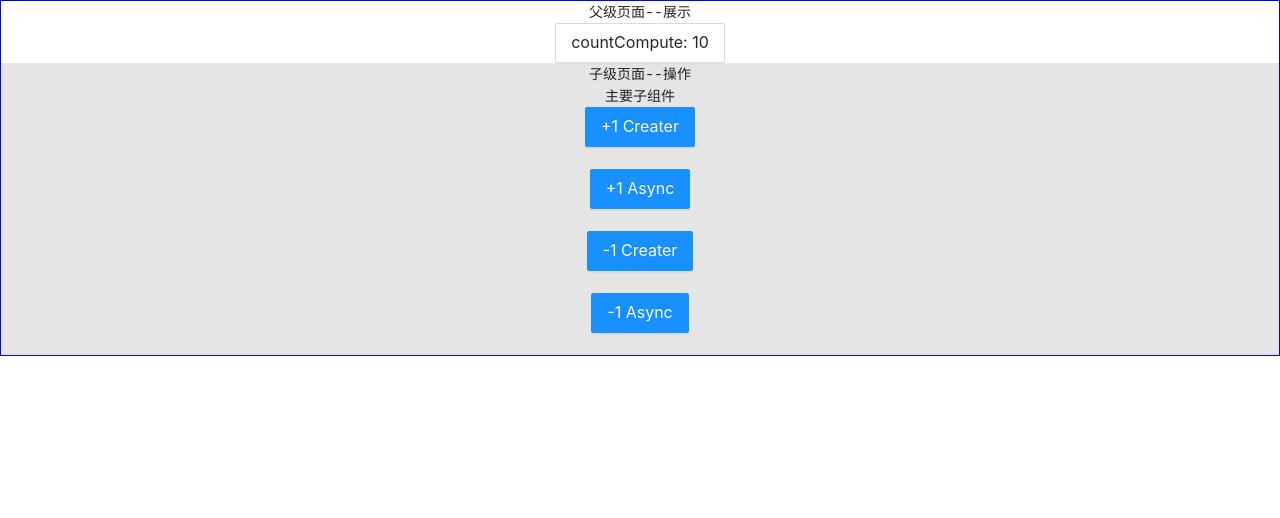
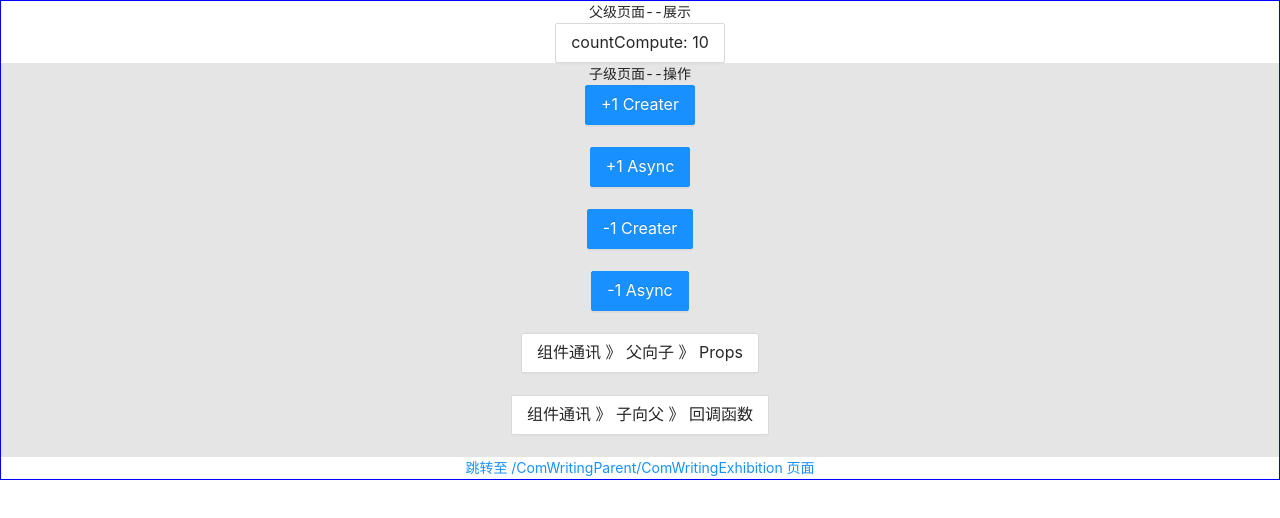
Before and after one commit to xiaoningziya/UserAuthenticationSystemWebsite, a React app: page /#/ComWritingParent in a window 1280 px wide. Shown: the top 518 px of the page. Built offline with nearby package versions, Linux system fonts and the light colour scheme.

Commit message:
组件通讯 + 路由跳转 + 路由改造 + 类型完善

```diff
--- a/src/components/ComWritingChild/ComWritingChild.tsx
+++ b/src/components/ComWritingChild/ComWritingChild.tsx
@@ -14,17 +14,19 @@ type Props = Partial<{
   _countReduceAsync: (arg: any)=> void,
 
   comName: string
+  fromChildTip: (text: string) => void
 }>
 class ComWritingChild extends React.Component<Props, State> {
   readonly state: State = initalState;
   render() {
     return (<div className={styles.ComWritingChild}>
       <div>子级页面--操作</div>
-      <div>{ this.props.comName }</div>
       <Button type="primary" size='large' onClick={this.props._countPlusCreater}>+1 Creater</Button><br /><br />
       <Button type="primary" size='large' onClick={this.props._countPlusAsync}>+1 Async</Button><br /><br />
       <Button type="primary" size='large' onClick={this.props._countReduceCreater}>-1 Creater</Button><br /><br />
       <Button type="primary" size='large' onClick={this.props._countReduceAsync}>-1 Async</Button><br /><br />
+      <Button size='large'>组件通讯 》 父向子 》 { this.props.comName }</Button><br /><br />
+      <Button size='large' onClick={()=>{this.props.fromChildTip && this.props.fromChildTip('code-0029')}}>组件通讯 》 子向父 》 回调函数</Button><br /><br />
   </div>)
   }
 }
--- /dev/null
+++ b/src/components/ComWritingExhibition/ComWritingExhibition.tsx
@@ -0,0 +1,12 @@
+import * as React from 'react'
+import styles from './styles.module.scss'
+
+class ComWritingExhibition extends React.Component {
+  render () {
+    return (<div className={styles.ComWritingExhibition}>
+      ComWritingExhibition
+    </div>)
+  }
+}
+
+export default ComWritingExhibition
--- /dev/null
+++ b/src/components/ComWritingExhibition/styles.module.scss
@@ -0,0 +1,3 @@
+.ComWritingExhibition{
+  background: wheat;
+}
--- a/src/components/ComWritingParent/ComWritingParent.tsx
+++ b/src/components/ComWritingParent/ComWritingParent.tsx
@@ -2,31 +2,39 @@ import * as React from 'react'
 import styles from './styles.module.scss'
 import ComWritingChild from '../ComWritingChild/ComWritingChild'
 import { Button } from 'antd'
-import {connect} from 'react-redux';
+import { connect } from 'react-redux';
+import { Link } from 'react-router-dom'
+import RouterView from '../../router/index'
 
 /** state-step-1: 给定初始变量值 或 给定类型 */
 const initalState = {
   size: 'large',
-  childName:'主要子组件',
+  childName:'Props',
   timer: null as NodeJS.Timer | null
 }
 /** state-step-2: 通过内部类型Readonly,将对象中每个属性用只读修饰，实现”this.state.xxx=xxx“的直接赋值语法报错 */
 type State = Readonly<typeof initalState>
 /** props: 映射给定类型 */
 type Props = Partial<{
+  routes: Array<object>
   count: number
 }>
 class ComWritingParent extends React.Component<Props, State> {
   /** state-step-3: 通过class类的readonly修饰符，将state对象修饰为只读，使用”this.state=xxx“会提示报错 */
-  readonly state: State = initalState
+  readonly state: State = initalState;
   componentDidMount() {
   }
   render() {
     return (<div className={styles.ComWritingParent}>
       <div>父级页面--展示</div>
       <Button size='large'>countCompute: { this.props.count }</Button>
-      <ComWritingChild comName={this.state.childName}></ComWritingChild>
+      <ComWritingChild comName={this.state.childName} fromChildTip={this.fromChildTip}></ComWritingChild>
+      <Link to="/ComWritingParent/ComWritingExhibition">跳转至 /ComWritingParent/ComWritingExhibition 页面</Link>
+      <RouterView routes={this.props.routes}></RouterView>
   </div>)
+  }
+  private fromChildTip = (text: string)=> {
+    console.log('父组件打印--子组件传递上来的数据',text);
   }
 }
 
--- a/src/redux/actions.ts
+++ b/src/redux/actions.ts
@@ -1,4 +1,4 @@
-/** @description: 动作定义 */
+/** @file: 动作定义 */
 
 import * as TYPES from "./types";
 import { dispatch } from './store'
--- a/src/redux/reducers.ts
+++ b/src/redux/reducers.ts
@@ -1,4 +1,4 @@
-/** @description:  减速器定义*/
+/** @file:  减速器定义*/
 
 import * as TYPES from './types';
 import { combineReducers } from 'redux';
--- a/src/redux/store.ts
+++ b/src/redux/store.ts
@@ -1,4 +1,4 @@
-/** @description: 仓库生成 */
+/** @file: 仓库包装生成 */
 
 import { createStore, applyMiddleware } from 'redux';
 import { finalReducer } from './reducers';
--- a/src/redux/types.ts
+++ b/src/redux/types.ts
@@ -1,4 +1,4 @@
-/** @description: 类型定义 */
+/** @file: 类型定义 */
 
 export const COUNT_PLUS= 'COUNT_PLUS';
 export const COUNT_REDUCE= 'COUNT_REDUCE';
--- a/src/router/config.tsx
+++ b/src/router/config.tsx
@@ -4,27 +4,38 @@ import UserLogin from '../containers/UserLogin/index'
 import ComWritingParent from '../components/ComWritingParent/ComWritingParent'
 
 /** 二级路由 */
-// import Home from '../containers/home/home'
+import ComWritingExhibition from '../components/ComWritingExhibition/ComWritingExhibition'
+import { type } from 'os';
 
-interface IRouteConfig {
-  path: string,
-  component?: any,
-  redirect?: string
-  children?: IRouteConfig
+export type TRouteConfig = {
+  readonly path: string;
+  readonly component?: any;
+  readonly redirect?: string;
+  readonly children?: Array<object>;
 }
 
-const routes: Array<IRouteConfig> = [
-  // @file: React+Ts 类组件的写法示范
-  { path: '/ComWritingParent', component: ComWritingParent },
-  // @file: 登录页面
-  { path: '/UserLogin', component: UserLogin },
-  // @file: 主页面
-  {path: '/HomePage', component: HomePage,
-    //  children: [
-    //   { path: '/root/home', component: Home },
-    // ]
-  },
-  { path: '/', redirect: '/HomePage' },
-]
+
+const routes: Array<TRouteConfig> =
+  [{
+    /** @module React+Ts类组件的写法示范 */
+    path: '/ComWritingParent/*',
+    component: ComWritingParent,
+    children: [{
+      /** @module [react-router-dom]v5版本路由API使用 */
+      path: '/ComWritingExhibition',
+      component: ComWritingExhibition
+    },]
+  },{
+    /** @module 登录页面 */
+    path: '/UserLogin',
+    component: UserLogin
+  },{
+    /** @module 主页面 */
+    path: '/HomePage',
+    component: HomePage,
+  },{
+    path: '/',
+    redirect: '/HomePage'
+  },]
 
 export default routes
--- a/src/router/index.tsx
+++ b/src/router/index.tsx
@@ -1,8 +1,17 @@
-/** @description: 无状态组件--封装路由 */
+/** @file: 无状态组件--封装路由 */
 
+/** @type {FunctionComponent}  无状态函数组件类型*/
+/** @type {FC}  无状态函数组件类型--简写*/
+import { FunctionComponent, FC } from 'react';
 import {Routes, Route, Navigate} from 'react-router-dom';
+import { TRouteConfig } from './config'
 
-const RenderHandle = (props: any, item: any)=>{
+interface IProps{
+  routes: Array<TRouteConfig> ;
+  propName?: [string]
+}
+
+const RenderHandle: FC<any> = (props: IProps, item: TRouteConfig)=>{
   if (item.redirect){
     return <Navigate to={item.redirect}/>
   }
@@ -13,10 +22,10 @@ const RenderHandle = (props: any, item: any)=>{
   }
 }
 
-export default function RouterView(props: any){
+const RouterView: FunctionComponent<any> = (props: IProps) => {
   return (<Routes>
     {
-      props.routes.map((item: any, index: number) => {
+      props.routes.map((item: TRouteConfig, index: number) => {
         return <Route key={index} path={item.path} element={
           RenderHandle(props, item)
         } />
@@ -25,6 +34,7 @@ export default function RouterView(props: any){
     </Routes>)
 }
 
+export default RouterView;
 
 // 【react-router-dom】>>>【路由标签】V6对比V5：
 // 1. Routes 替换了 Switch
```
Also changed, not shown: 1 other file (tests, documents, lock files or other folders).
